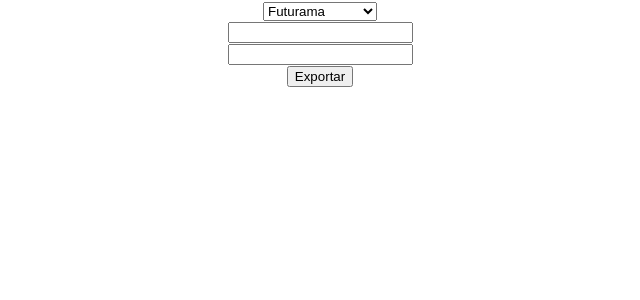
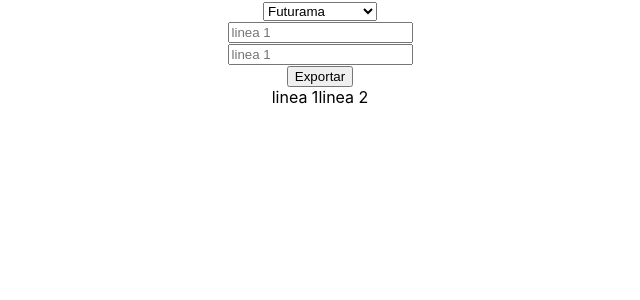
Before and after one commit to denisrold/memeCreator, a React (Create React App) app in the folder meme-creator/memecreator/: page / in a window 1280 px wide. Shown: the top 300 px of the page, without its empty margins (320-960 px from the left). Built offline with nearby package versions, Linux system fonts and the light colour scheme.

Commit message:
meme Structure

```diff
--- a/meme-creator/memecreator/src/App.js
+++ b/meme-creator/memecreator/src/App.js
@@ -13,11 +13,16 @@
         <option value="philosoraptor">Philosoraptor</option>
       </select>
       <br />
-      <input type="text"></input>
+      <input type="text" placeholder="linea 1"></input>
       <br />
-      <input type="text"></input>
+      <input type="text" placeholder="linea 1"></input>
       <br />
       <button>Exportar</button>
+      <div>
+        <span>linea 1</span>
+        <span>linea 2</span>
+        <img src="" alt=""></img>
+      </div>
     </div>
   );
 }
```
